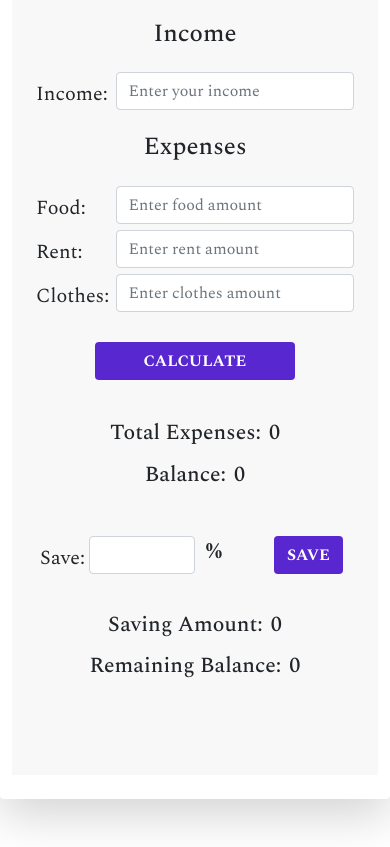
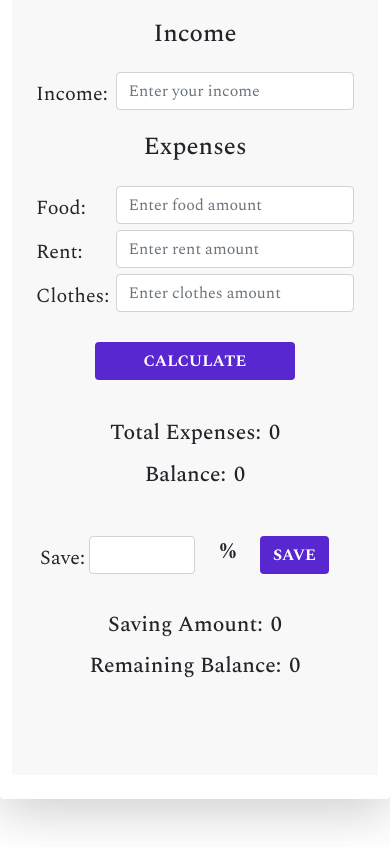
Before and after one commit to rubelsarker0/budget-planner-js, a plain HTML site: page index.html in a window 390 px wide. Shown: the part 537-1384 px from the top of the page. Drawn offline with nearby package versions, Linux system fonts and the light colour scheme.

Commit message:
small-css-changes

```diff
--- a/css/budget.css
+++ b/css/budget.css
@@ -17,3 +17,13 @@ body {
 .generic-btn-color {
 	background-color: rgb(88 39 207) !important;
 }
+
+.percentage {
+	margin-right: 80px !important;
+}
+
+@media only screen and (max-width: 688px) {
+	.percentage {
+		margin-right: 20px !important;
+	}
+}
```
